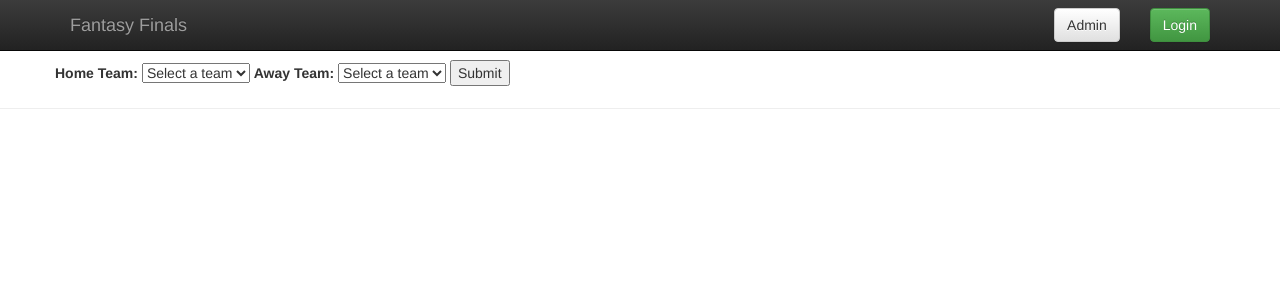
After one commit to chrispuppe/finals-game, a Flask app: template templates/select-teams.html in a window 1280 px wide. The commit adds this page. Shown: the top 300 px of the page. Run offline with Flask 2, Linux system fonts and the light colour scheme; the template is opened without the code that fills it: most values are stand-ins (such as "Sample title", 1, 10 or a date in 2020); parts of the project's set-up code (start-up, migrations or seed data) failed here and were passed over; some libraries are stand-ins or nearby versions.

Commit message:
Started working on selecting teams

```diff
--- a/controller.py
+++ b/controller.py
@@ -147,53 +147,53 @@ finals_roster = get_finals_players(finals_team_1, finals_team_2)
 # finals_roster = []
 
 def scoreboard():
-    return scoreboard_cache['scoreboard_save']
+    # return scoreboard_cache['scoreboard_save']
 
-    # if scoreboard_cache['current_timestamp'] == None or time.time() - scoreboard_cache['current_timestamp'] > 120:
-    #     user_choices = all_user_selections()
-    #     game_data = []
-    #     user_scores = []
-    #     current_users_list = user_list()
-    #     for list_user in current_users_list:
-    #         user_for_board = {
-    #                             'Username': list_user['username'],
-    #                             'Score': 0
-    #                             }
-    #         user_scores.append(user_for_board)
-    #     for choice in user_choices:
-    #         choice_count = 0
-    #         selected_player = get_player_finals_stats(choice[0])
-    #         selected_date = choice[1]
-    #         selected_user = choice[2]
-    #         seleted_id = choice[3]
-    #         for player_game in selected_player:
-    #             if selected_date == player_game['Date']:
-    #                 player_game.update({'User': selected_user})
-    #                 player_game.update({'Selection_id': seleted_id})
-    #                 game_data.append(player_game)
-    #                 choice_count += 1
-    #                 for board_user in user_scores:
-    #                     if board_user['Username'] == player_game['User']:
-    #                         board_user['Score'] += int(player_game['TOT'])
-    #         if choice_count == 0:
-    #             player_game = {
-    #                 'Player Name': choice[0],
-    #                 'PTS': 0,
-    #                 'REB': 0,
-    #                 'AST': 0,
-    #                 'STL': 0,
-    #                 'BLK': 0,
-    #                 'TOT': 0,
-    #                 'Date': selected_date,
-    #                 'User': selected_user,
-    #                 'Selection_id': seleted_id
-    #             }
-    #             game_data.append(player_game)
-    #     scoreboard_cache['scoreboard_save'] = [game_data, user_scores]
-    #     scoreboard_cache['current_timestamp'] = time.time()
-    #     return scoreboard_cache['scoreboard_save']
-    # else:
-    #     return scoreboard_cache['scoreboard_save']
+    if scoreboard_cache['current_timestamp'] == None or time.time() - scoreboard_cache['current_timestamp'] > 120:
+        user_choices = all_user_selections()
+        game_data = []
+        user_scores = []
+        current_users_list = user_list()
+        for list_user in current_users_list:
+            user_for_board = {
+                                'Username': list_user['username'],
+                                'Score': 0
+                                }
+            user_scores.append(user_for_board)
+        for choice in user_choices:
+            choice_count = 0
+            selected_player = get_player_finals_stats(choice[0])
+            selected_date = choice[1]
+            selected_user = choice[2]
+            seleted_id = choice[3]
+            for player_game in selected_player:
+                if selected_date == player_game['Date']:
+                    player_game.update({'User': selected_user})
+                    player_game.update({'Selection_id': seleted_id})
+                    game_data.append(player_game)
+                    choice_count += 1
+                    for board_user in user_scores:
+                        if board_user['Username'] == player_game['User']:
+                            board_user['Score'] += int(player_game['TOT'])
+            if choice_count == 0:
+                player_game = {
+                    'Player Name': choice[0],
+                    'PTS': 0,
+                    'REB': 0,
+                    'AST': 0,
+                    'STL': 0,
+                    'BLK': 0,
+                    'TOT': 0,
+                    'Date': selected_date,
+                    'User': selected_user,
+                    'Selection_id': seleted_id
+                }
+                game_data.append(player_game)
+        scoreboard_cache['scoreboard_save'] = [game_data, user_scores]
+        scoreboard_cache['current_timestamp'] = time.time()
+        return scoreboard_cache['scoreboard_save']
+    else:
+        return scoreboard_cache['scoreboard_save']
 
 def clear_scoreboard_cache():
     scoreboard_cache['current_timestamp'] = None
--- a/templates/base.html
+++ b/templates/base.html
@@ -44,6 +44,11 @@
           <div class="navbar-form navbar-right">
               <a class="btn btn-default" href="{{ url_for('admin') }}" role="button">Admin</a>
           </div>
+        {% if current_user.is_authenticated %}
+          <div class="navbar-form navbar-right">
+            <a class="btn btn-default" href="{{ url_for('team_selection') }}" role="button">Teams</a>
+          </div>
+        {% endif %}
         </div><!--/.navbar-collapse -->
       </div>
     </nav>
--- /dev/null
+++ b/templates/select-teams.html
@@ -0,0 +1,39 @@
+{% extends "base.html" %}
+
+{% block title %}
+Select Teams
+{% endblock %}
+
+{% block content %}
+
+<!-- {% include "scoreboard.html" %} -->
+
+<!-- admin sidebar for admin navigation to be add (left or right side?)-->
+<div class="container">
+    <p></p>
+    <!-- Example row of columns -->
+    <div class="row">
+        <form>
+            <label for="home">Home Team:</label>
+            <select name="home" id="home">
+                <option value="" disabled selected>Select a team</option>
+            {% for team in all_nba_teams %}
+                <option value="{{ team['id'] }}">{{ team['full_name'] }}</option>
+            {% endfor %}
+            </select>
+
+            <label for="away">Away Team:</label>
+            <select name="away" id="away">
+                <option value="" disabled selected>Select a team</option>
+            {% for team in all_nba_teams %}
+                <option value="{{ team['id'] }}">{{ team['full_name'] }}</option>
+            {% endfor %}
+            </select>
+
+            <input type="submit" value="Submit" formmethod="post">
+        </form>
+    </div>
+</div>
+
+
+{% endblock %}
--- a/views.py
+++ b/views.py
@@ -1,5 +1,5 @@
 from flask import Flask, render_template, session, redirect, request, url_for, flash, abort
-from controller import scoreboard, finals_roster, user_list, finals_game_dates, clear_scoreboard_cache
+from controller import scoreboard, finals_roster, user_list, finals_game_dates, clear_scoreboard_cache, teams
 from models import User, Selection
 from __init__ import app, db
 from flask_login import LoginManager, login_user, login_required, logout_user
@@ -94,9 +94,22 @@ def delete_selection(id):
     clear_scoreboard_cache()
     return redirect(url_for('admin'))
 
-@app.route('/select-teams')
+@app.route('/select-teams', methods=['GET', 'POST'])
 def team_selection():
-    pass
+    all_nba_teams = teams
+    # print(all_nba_teams)
+    team_list = finals_roster
+    users = user_list()
+    game_dates = finals_game_dates
+    updated_scoreboard = scoreboard()
+    return render_template(
+                            'select-teams.html',
+                                all_nba_teams=all_nba_teams,
+                                team_list=team_list,
+                                users=users,
+                                game_dates=game_dates,
+                                updated_scoreboard=updated_scoreboard
+                            )
 
 @app.route('/select-dates')
 def date_selection():
```
